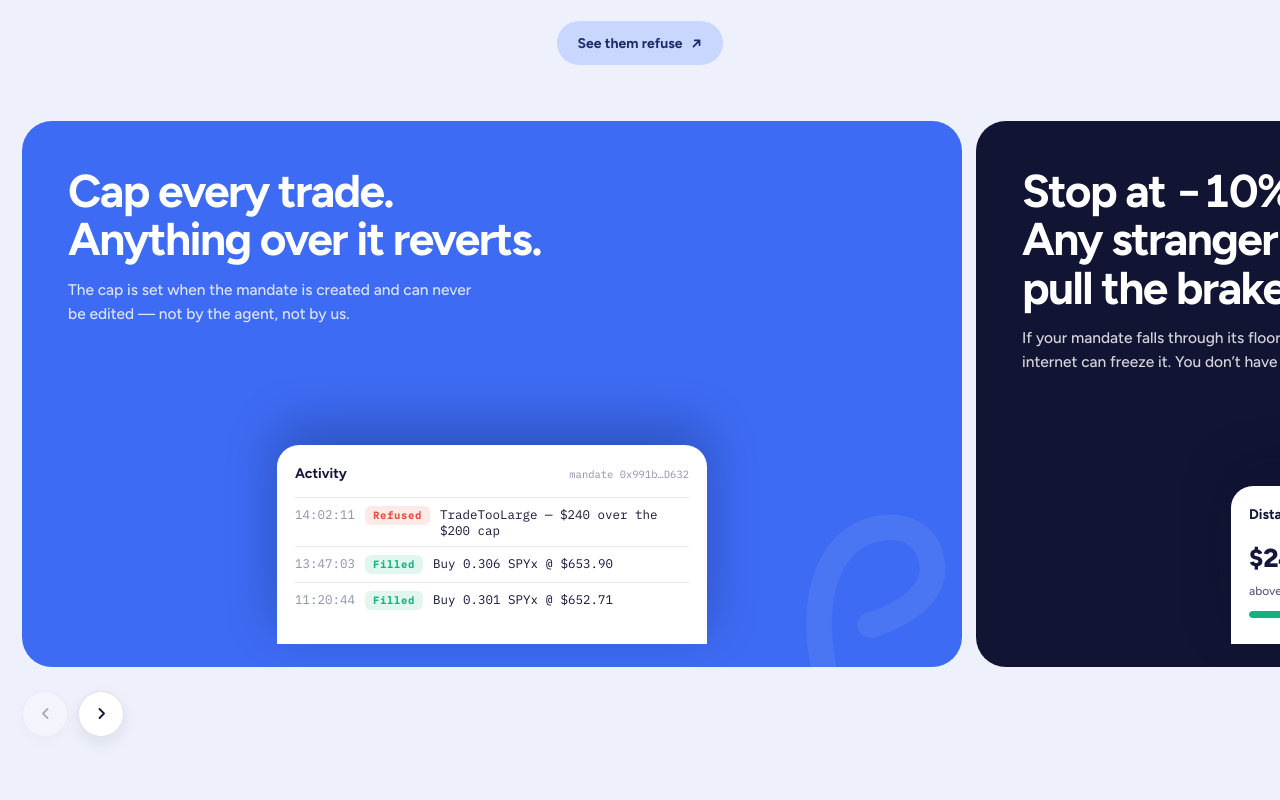
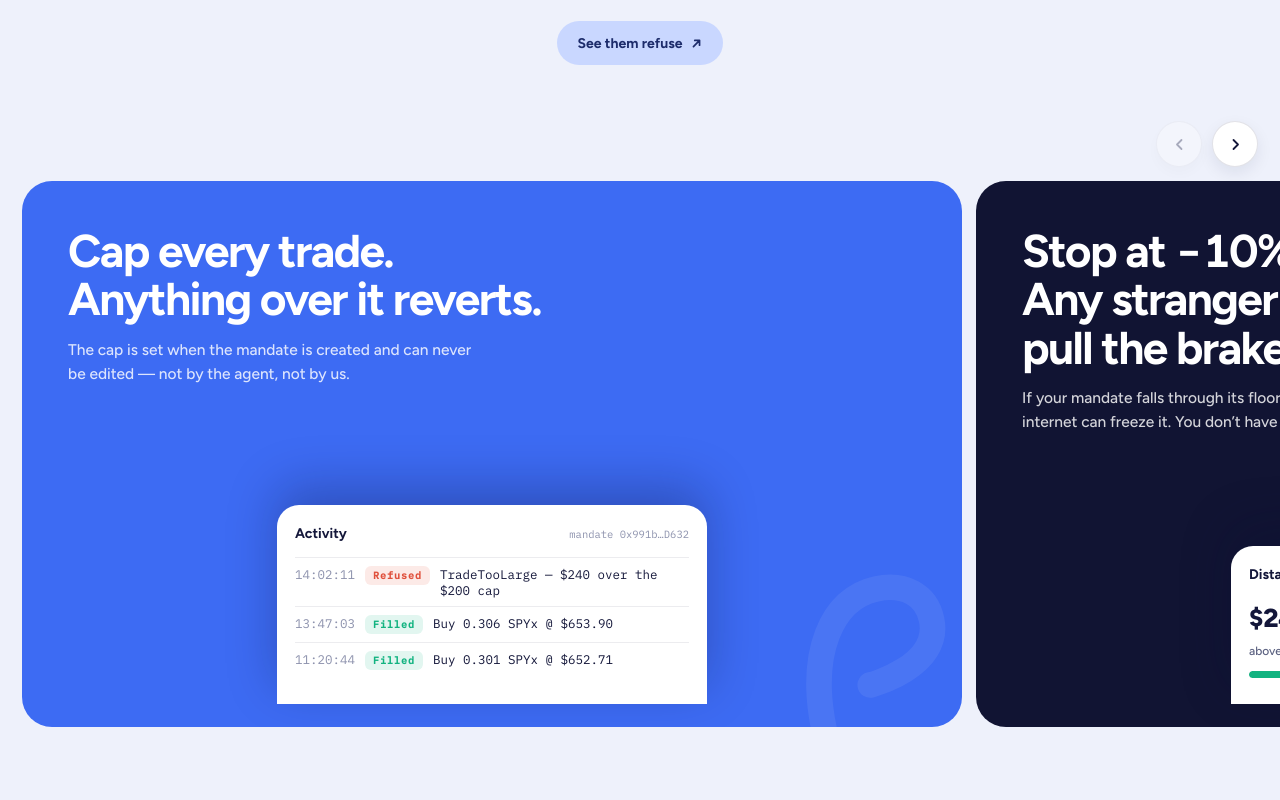
Before and after one commit to onreins/reinsApp, a website: page site/index.html in a window 1280 px wide. Shown: the part 1200-2000 px from the top of the page. Drawn offline with Linux system fonts and the light colour scheme.

Commit message:
fix: carousel arrows move to the top right

```diff
--- a/site/index.html
+++ b/site/index.html
@@ -282,7 +282,7 @@
   }
 
   /* carousel prev/next controls */
-  .car-nav { display: flex; gap: 10px; max-width: 80rem; margin: 16px auto 0; padding-inline: var(--gut); }
+  .car-nav { display: flex; justify-content: flex-end; gap: 10px; max-width: 80rem; margin: 0 auto 14px; padding-inline: var(--gut); }
   .car-btn {
     width: 46px; height: 46px; border-radius: 50%; border: 1px solid rgba(20,23,58,.12);
     background: var(--white); color: var(--ink); cursor: pointer;
@@ -654,7 +654,7 @@
     next.innerHTML = ARROWS.next;
     nav.appendChild(prev);
     nav.appendChild(next);
-    car.after(nav);
+    car.before(nav);
 
     var step = function () {
       var first = car.children[0];
```
